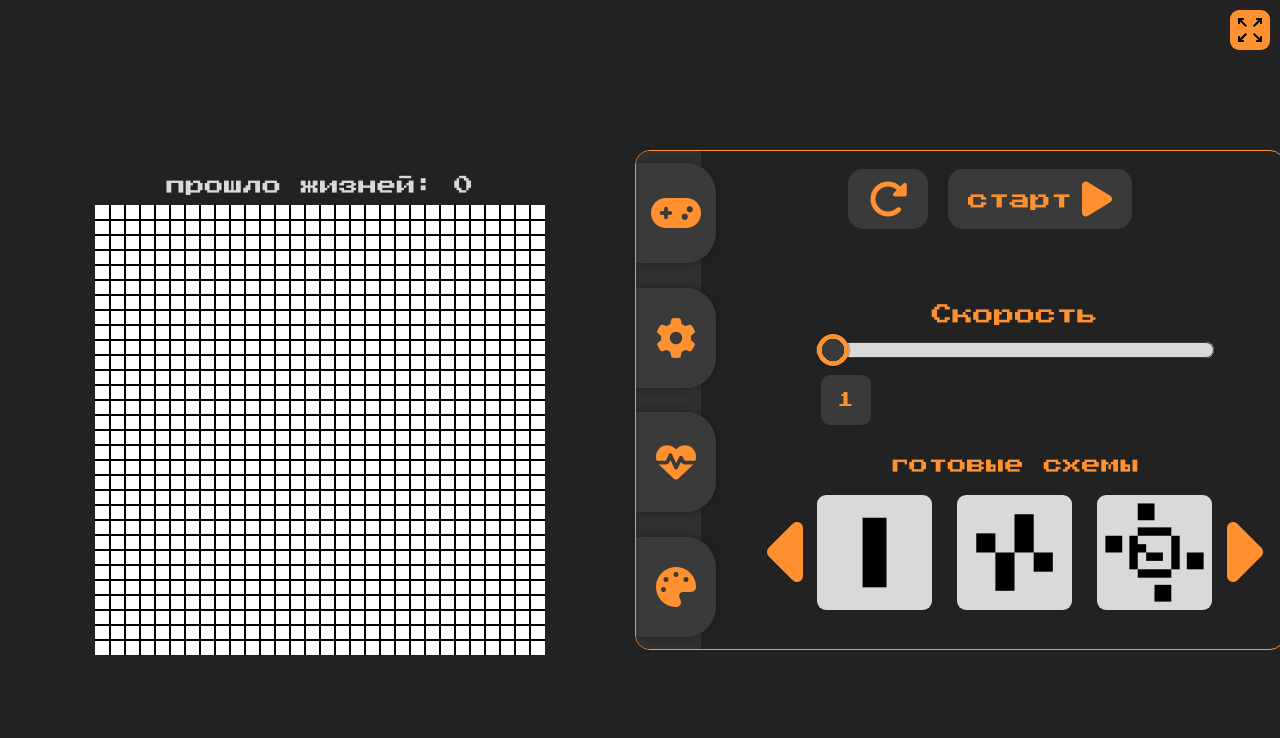
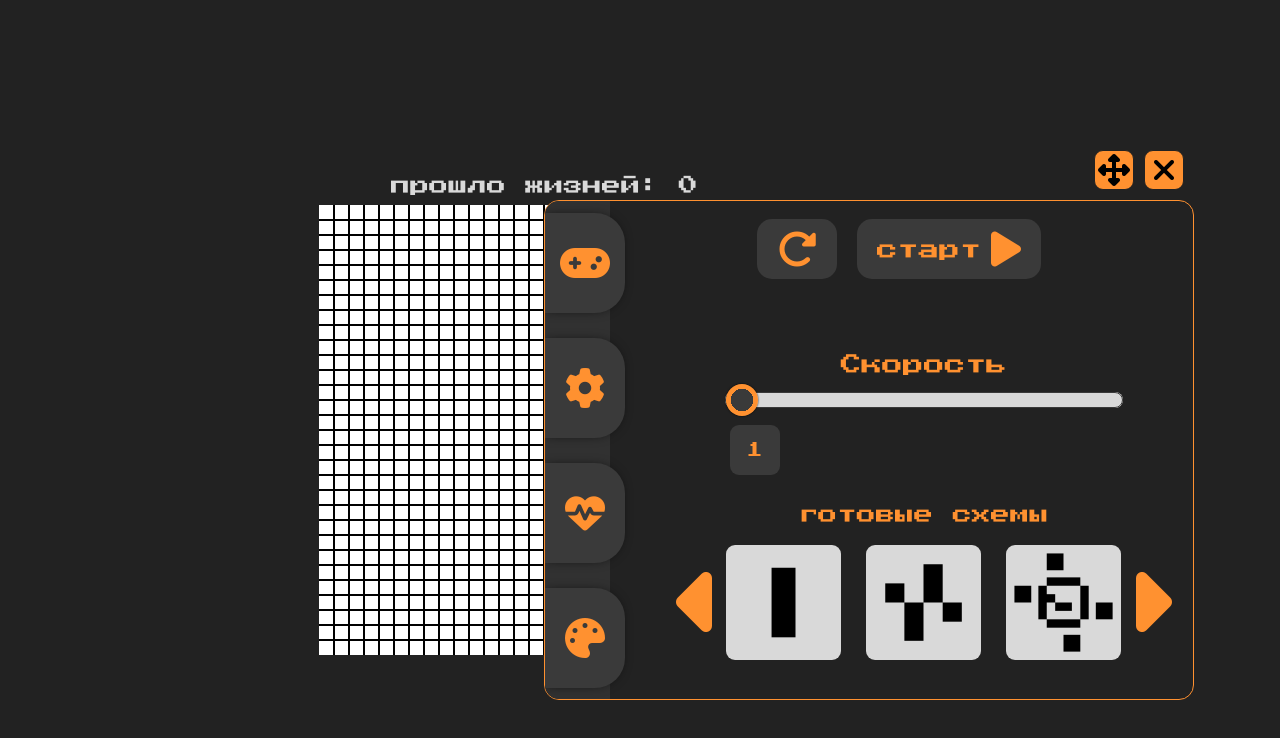
Before and after one commit to lev1athank/Cellular-Automaton, a React (Vite) app: page / in a window 1280 px wide. Shown: the top 738 px of the page. Built offline with nearby package versions, Linux system fonts and the light colour scheme.

Commit message:
min update

```diff
--- a/App/Components/Screen/Home/Sections/Convas/style.module.scss
+++ b/App/Components/Screen/Home/Sections/Convas/style.module.scss
@@ -1,6 +1,6 @@
 .zoneCanvas {
     min-width: 50%;
-    width: 50%;
+    width: 570vw;
     height: 100vh;
     display: flex;
     flex-direction: column;
--- a/App/Components/Screen/Home/Sections/panels/Panels.tsx
+++ b/App/Components/Screen/Home/Sections/panels/Panels.tsx
@@ -41,8 +41,14 @@ const Panels = () => {
 
     return (
         <div className={style.zonePalen}>
-            <div className={style.openPanel} onClick={() => setClosePanel(false)}>
+            {
+                isClosePanel ? <div className={style.openPanel} onClick={() => setClosePanel(false)}>
                     <img src='unwrap.svg' />
+                </div> :
+                    <div className={style.panelEl}>
+                        <div className={style.panelBtn}>
+                            <button className={style.btn}><i className={"fa-solid fa-up-down-left-right " + style.icon} style={{ cursor: 'grab' }}></i></button>
+                            <button className={style.btn}><i className={"fa-solid fa-xmark " + style.icon} onClick={() => setClosePanel(true)} ></i></button>
                         </div>
                         <div className={style.panel}>
                             <div className={style.bookmark}>
@@ -57,6 +63,11 @@ const Panels = () => {
                             </div>
                         </div>
                     </div>
+            }
+
+
+
+        </div>
     )
 }
 
--- a/App/Components/Screen/Home/Sections/panels/style.module.scss
+++ b/App/Components/Screen/Home/Sections/panels/style.module.scss
@@ -1,11 +1,9 @@
 .zonePalen {
-    width: 50%;
+    width: 100%;
     height: 100%;
-    display: flex;
-    align-items: center;
-    justify-content: center;
-    gap: 20px;
-    flex-direction: column;
+    position: relative;
+    top: 0;
+    left: 0;
 
     .openPanel {
         position: fixed;
@@ -21,30 +19,67 @@
         place-items: center;
         cursor: pointer;
         transition: transform 0.2s cubic-bezier(0.23, 1, 0.320, 1);
-
+        animation: spawn;
+        animation-duration: 0.2s;
+        animation-timing-function: cubic-bezier(0.68, -0.55, 0.265, 1.55);
+        animation-fill-mode: forwards;
         &:hover {
             transform: scale(1.1);
         }
 
     }
 
+    .panelEl {
+        position: absolute;
+        z-index: 999;
+        top: 25%;
+        right: 45%;
+
+        animation: spawn;
+        animation-duration: 1.2s;
+        animation-timing-function: cubic-bezier(0.68, -0.55, 0.265, 1.55);
+        animation-fill-mode: forwards;
+
+        .panelBtn {
+            display: flex;
+            position: absolute;
+            gap: 10px;
+            top: -50px;
+            right: 10px;
+
+            .btn {
+                border: 0;
+                background-color: #FF9130;
+                border-radius: 9px;
+                border: 1px solid #222;
+                display: flex;
+                align-items: center;
+                justify-content: center;
+                width: 40px;
+                height: 40px;
+                .icon {
+                    font-size: 2rem;
+                }
+            }
+
+        }
 
         .panel {
             border-radius: 15px;
-        position: absolute;
-        z-index: 999;
             border: 1px solid #FF9130;
             width: 650px;
-        min-height: 500px;
+            height: 500px;
             overflow: hidden;
             display: flex;
             align-items: center;
             background-color: #222;
             position: relative;
 
+
+
             .bookmark {
                 width: 65px;
-            height: 100%;
+                height: 500px;
                 display: flex;
                 align-items: start;
                 justify-content: space-around;
@@ -71,3 +106,13 @@
             }
         }
     }
+}
+
+@keyframes spawn {
+    0% {
+        transform: scale(0);
+    }
+    100% {
+        transform: scale(1);
+    }
+}
```
Lines whose indentation alone changed are shown as unchanged.
